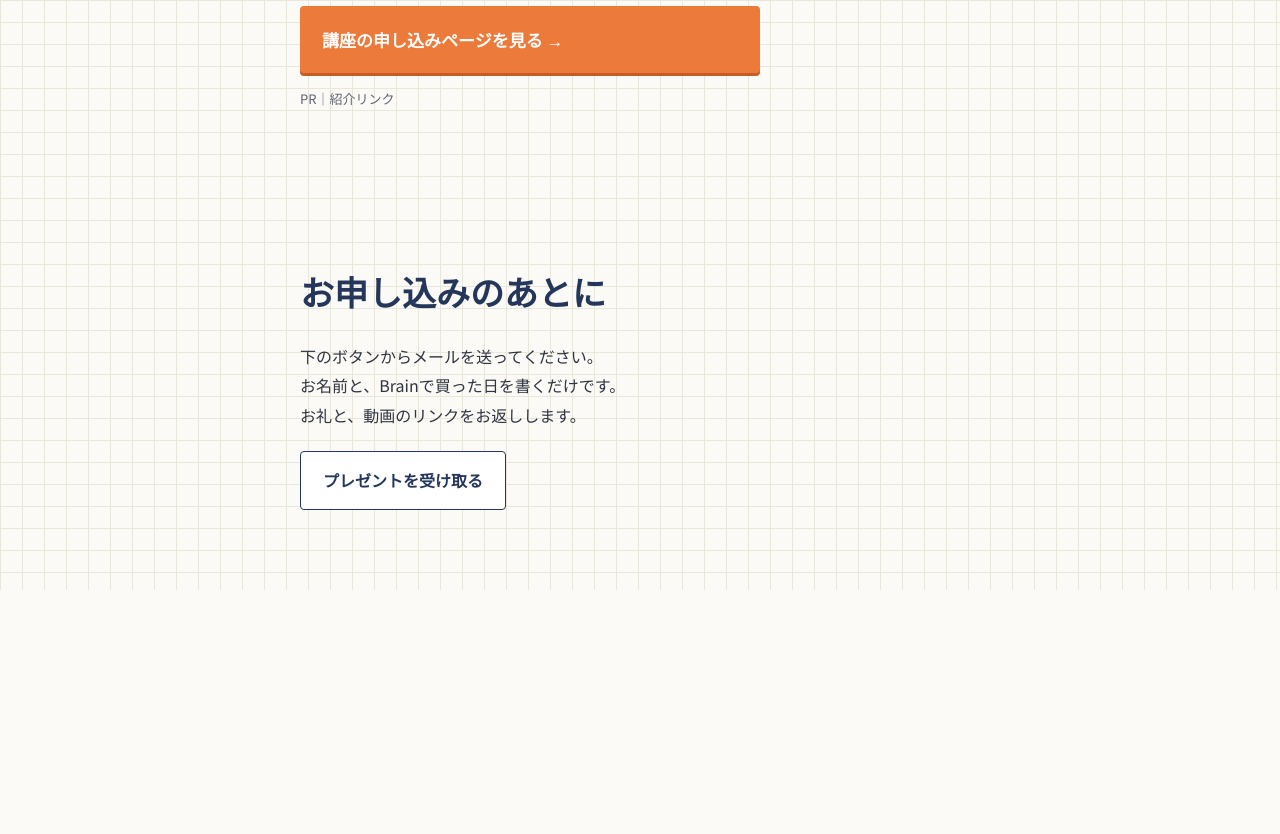
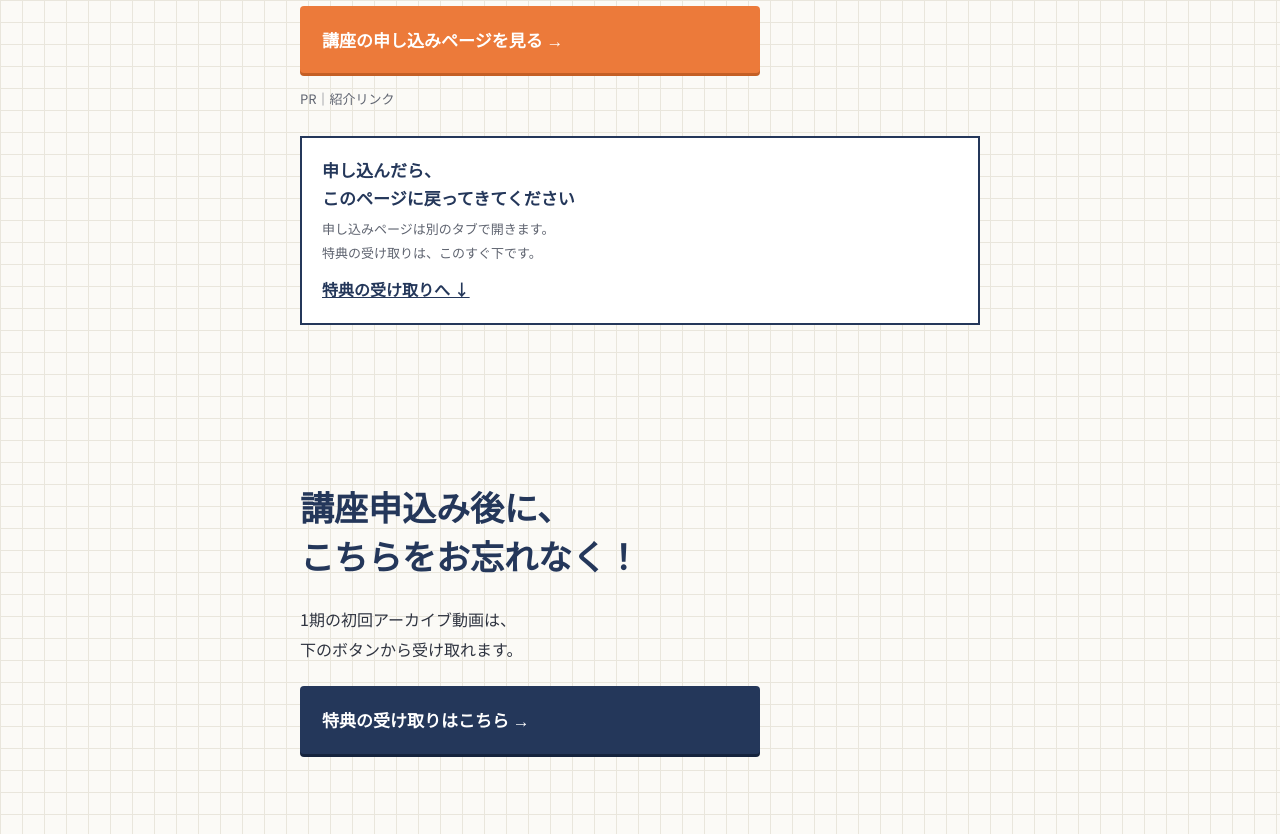
Before and after one commit to micarp1221git/Form-link-page, a plain HTML site: page keisuke-ccmaster-b.html in a window 1280 px wide. Shown: the part 6336-7170 px from the top of the page. Before the commit the page ends 6926 px from the top, so only its background shows below. Drawn offline with Linux system fonts and the light colour scheme; a web font is replaced by a local one.

Commit message:
keisuke-ccmaster-b: 申し込み後の特典受け取りの導線を親切に（戻ってきての案内・BrainのIDをメールで）
Co-Authored-By: Claude Opus 5.5 <noreply@anthropic.com>
Claude-Session: https://claude.ai/code/session_01DwjXMPVq5U4mBejhGh5RNJ

```diff
--- a/keisuke-ccmaster-b.html
+++ b/keisuke-ccmaster-b.html
@@ -67,6 +67,11 @@ dt,dd{padding:12px 10px;border-bottom:1px solid var(--line);font-size:14px}
 dt{color:var(--navy);font-weight:700;background:#f4f2ea}
 dl>*:nth-last-child(-n+2){border-bottom:0}
 .small{font-size:13px;color:var(--sub);margin-top:14px;line-height:1.8}
+.back{margin-top:26px;border:2px solid var(--navy);background:#fff;padding:18px 20px}
+.back-t{font-weight:700;color:var(--navy);font-size:17px;line-height:1.6}
+.back-s{font-size:13px;color:var(--sub);margin-top:6px}
+.back-link{display:inline-block;margin-top:10px;font-weight:700;color:var(--navy)}
+.btn-claim{background:var(--navy);box-shadow:0 3px 0 #15233d;margin-top:22px}
 .gift{background:#fff;border:1.5px dashed var(--navy);padding:20px;margin:26px 0 24px}
 .gift .tag{display:inline-block;background:var(--yellow);font-weight:700;font-size:13px;padding:2px 10px;margin-bottom:6px}
 .gift .main{font-family:"Klee One",cursive;font-weight:600;font-size:21px;line-height:1.5;color:var(--navy)}
@@ -202,14 +207,19 @@ dl>*:nth-last-child(-n+2){border-bottom:0}
   </div>
   <a class="btn" href="https://brain-market.com/u/kei/a/bxAzM3YjMgoTZsNWa0JXY?from=b5gzM1AzMgojclNXd" rel="sponsored noopener" target="_blank">講座の申し込みページを見る →</a>
   <p class="small">PR｜紹介リンク</p>
+  <div class="back">
+    <p class="back-t">申し込んだら、<br>このページに戻ってきてください</p>
+    <p class="back-s">申し込みページは別のタブで開きます。<br>特典の受け取りは、このすぐ下です。</p>
+    <a class="back-link" href="#claim">特典の受け取りへ ↓</a>
+  </div>
 </div>
 </section>
 
 <section id="claim">
 <div class="wrap">
-  <h2>お申し込みのあとに</h2>
-  <p>下のボタンからメールを送ってください。<br>お名前と、Brainで買った日を書くだけです。<br>お礼と、動画のリンクをお返しします。</p>
-  <a class="btn-sub" href="mailto:mail@info.voice-mika.com?subject=%E3%80%90%E7%89%B9%E5%85%B8%E5%8F%97%E3%81%91%E5%8F%96%E3%82%8A%E3%80%91Claude%20Code%20%E5%9F%BA%E7%A4%8E%E3%83%9E%E3%82%B9%E3%82%BF%E3%83%BC%E3%82%B3%E3%83%BC%E3%82%B9&amp;body=%E3%81%8A%E5%90%8D%E5%89%8D%EF%BC%9A%0D%0ABrain%E3%81%A7%E8%B3%BC%E5%85%A5%E3%81%97%E3%81%9F%E6%97%A5%EF%BC%9A%0D%0A">プレゼントを受け取る</a>
+  <h2>講座申込み後に、<br>こちらをお忘れなく！</h2>
+  <p>1期の初回アーカイブ動画は、<br>下のボタンから受け取れます。</p>
+  <a class="btn btn-claim" href="mailto:mail@info.voice-mika.com?subject=%E3%80%90%E7%89%B9%E5%85%B8%E5%8F%97%E3%81%91%E5%8F%96%E3%82%8A%E3%80%91Claude%20Code%20%E5%9F%BA%E7%A4%8E%E3%83%9E%E3%82%B9%E3%82%BF%E3%83%BC%E3%82%B3%E3%83%BC%E3%82%B9&amp;body=%E3%81%8A%E5%90%8D%E5%89%8D%EF%BC%9A%0D%0ABrain%E3%81%AEID%EF%BC%9A%0D%0A%EF%BC%88Brain%E3%81%AE%E5%8F%B3%E4%B8%8A%E3%81%AE%E4%B8%B8%E3%81%84%E5%86%99%E7%9C%9F%E3%82%92%E6%8A%BC%E3%81%99%E3%81%A8%E3%80%81%E3%81%84%E3%81%A1%E3%81%B0%E3%82%93%E4%B8%8A%E3%81%AB%E5%87%BA%E3%82%8B%E8%8B%B1%E6%95%B0%E5%AD%97%E3%81%A7%E3%81%99%EF%BC%89%0D%0A">特典の受け取りはこちら →</a>
 </div>
 </section>
 
```
